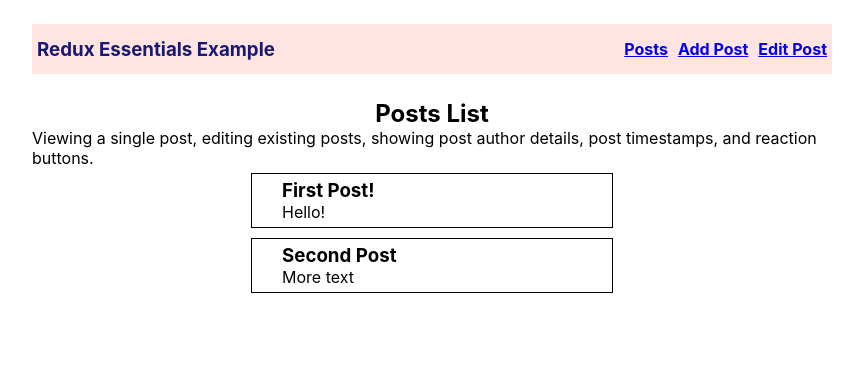
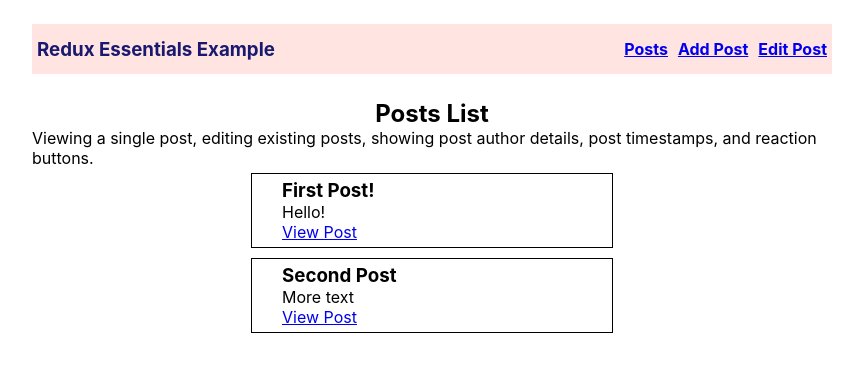
Before and after one commit to MajkoDev/redux-toolkit, a React (Vite) app: page / in a window 1280 px wide. Shown: the top 372 px of the page, without its empty margins (208-1071 px from the left). Built offline with nearby package versions, Linux system fonts and the light colour scheme.

Commit message:
post list page

```diff
--- a/03-post-intermediate/PostsList.jsx
+++ b/03-post-intermediate/PostsList.jsx
@@ -1,5 +1,6 @@
 import React from "react";
 import { useSelector } from "react-redux";
+import { Link } from "react-router-dom";
 
 const PostsList = () => {
   const posts = useSelector((state) => state.posts);
@@ -8,6 +9,7 @@ const PostsList = () => {
     <article key={post.id} className="post-cart">
       <h3>{post.title}</h3>
       <p>{post.content}</p>
+      <Link to={`/posts/${post.id}`}>View Post</Link>
     </article>
   ));
 
```
